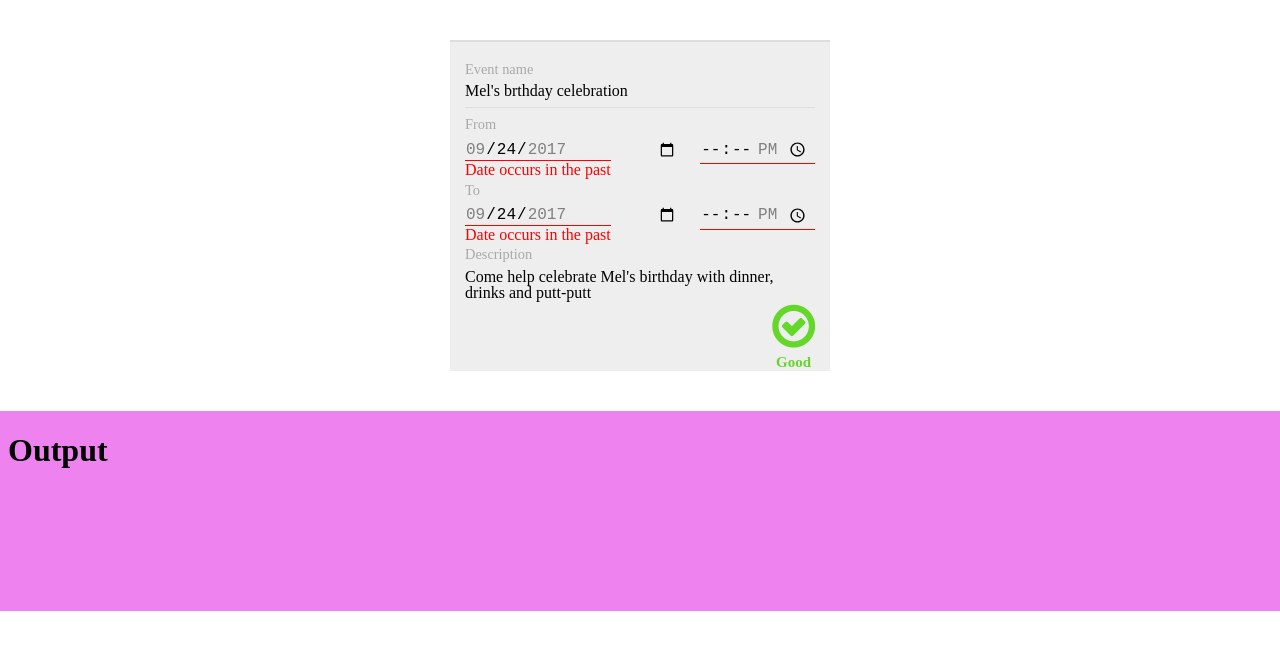
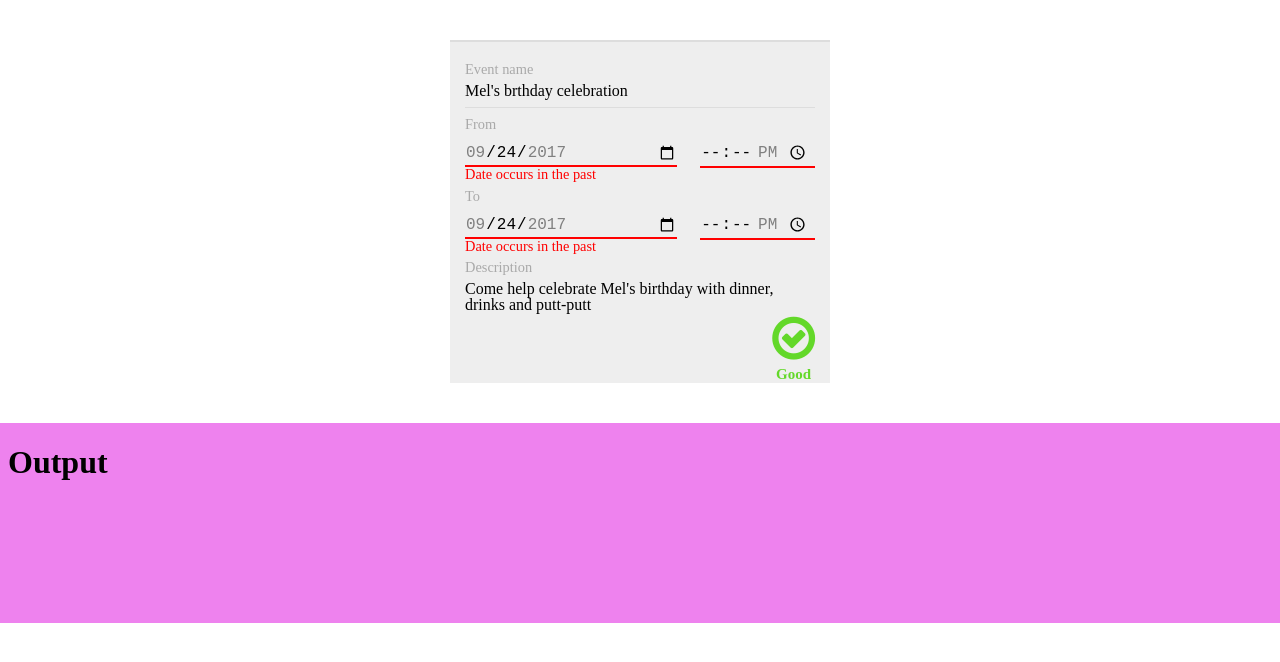
Before and after one commit to VlPan/EPAM_Traning, a plain HTML site: page HW_4/index.html in a window 1280 px wide. Drawn offline with Linux system fonts and the light colour scheme; a web font is replaced by a local one.

Commit message:
fixed position

```diff
--- a/HW_4/style.css
+++ b/HW_4/style.css
@@ -21,13 +21,15 @@ hr{
 
 td{
     width: 100%;
-    padding-bottom: 4px;
+    padding-bottom: 7px;
+    position: relative;
 }
+
 
 .title{
     color: darkgray;
+    font-size: .9em;
     margin-bottom: 7px;
-    font-size: .9em;
 }
 
 
@@ -47,22 +49,24 @@ input[type="time"]{
     width: 95%;
 }
 
+
 input[type="date"]:invalid+span:after {
     content: 'Date occurs in the past';
-    height: 6px;
-    border-top: 1px solid red;
-    width: 15px;
+    display: block;
+    position: relative;
+    font-size: .9em;
+    border-top: 2px solid red;
     color: red;
+    width: 90%;
 }
-
-
 
 input[type="time"]:invalid+span:after {
     content: '';
     display: block;
-    height: 1px;
+    height: 2px;
     background-color: red;
     width: 100%;
+
 }
 
 
```
Also changed, not shown: HW_4/index.html (+1 -0 lines).
